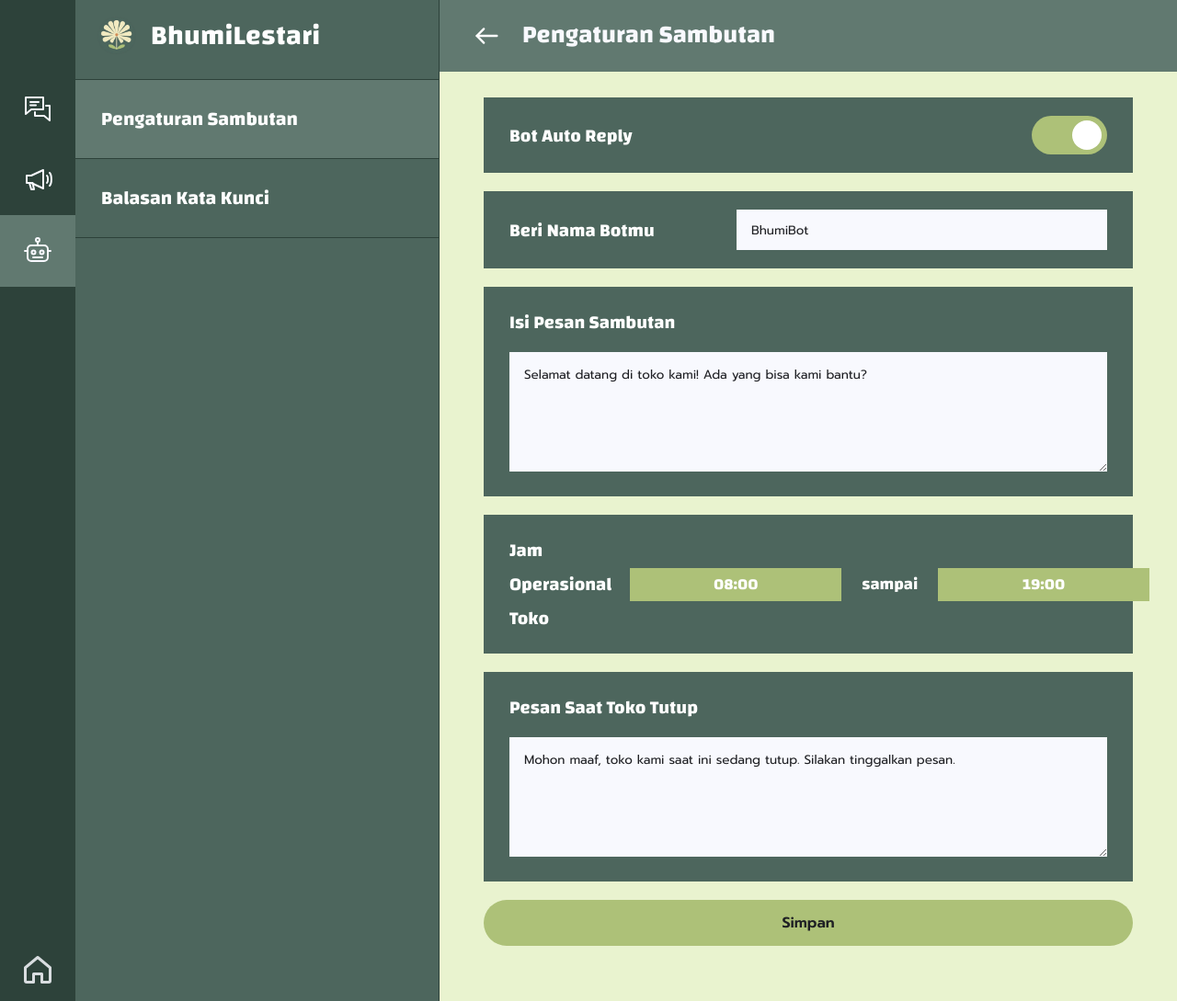
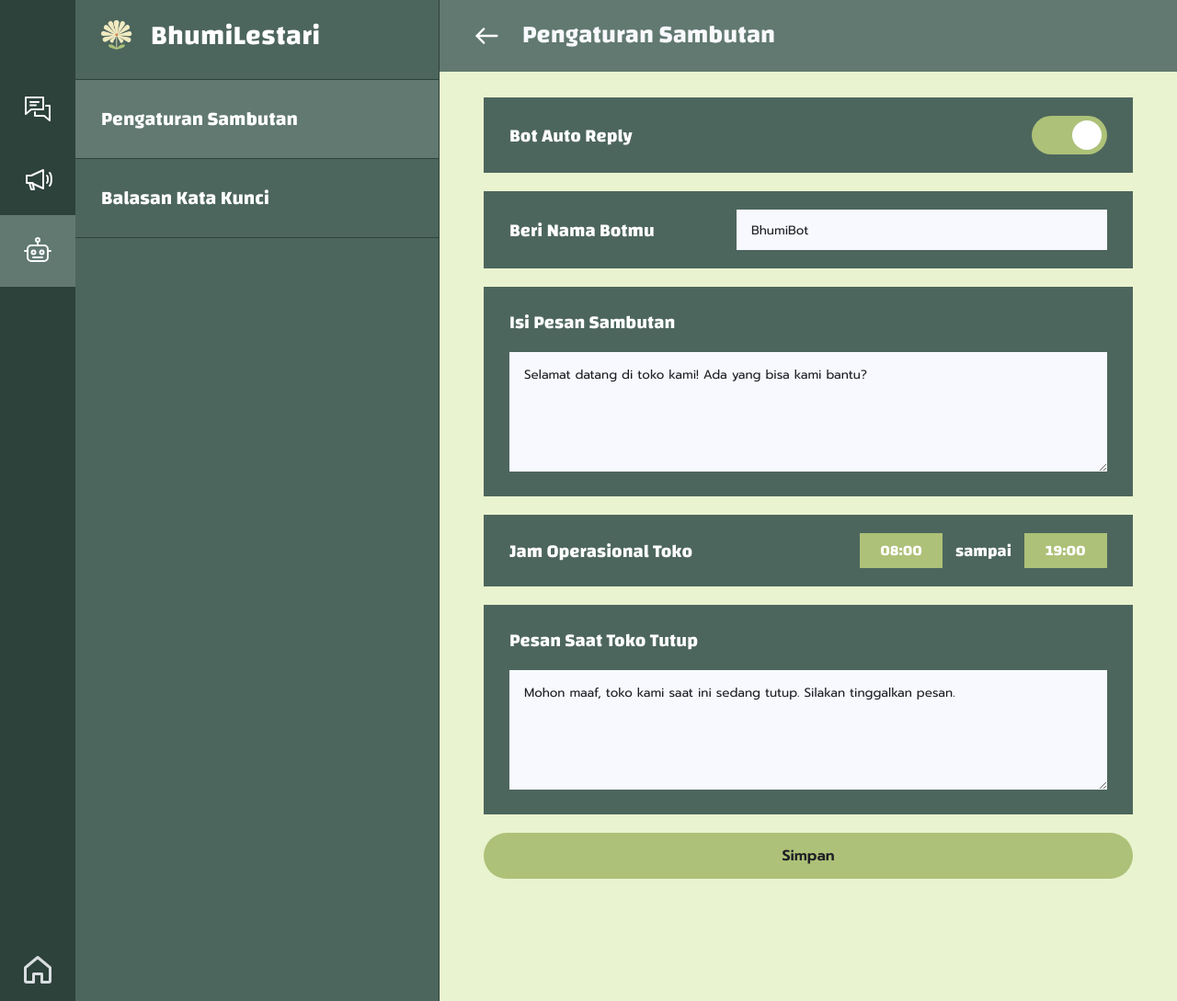
Before and after one commit to PBP-E-Kelompok-08/BhumiLestari, a Django app: page /chat/seller/settings/ in a window 1280 px wide. Shown: the whole page at 92% size. Run offline with Django 5.2, Linux system fonts and the light colour scheme; the visitor is signed in with stand-in values (Sample User, id 1); data comes from the database, SQL or seed files in the repository.

Commit message:
fix: fix front end  UI responsiveness

```diff
--- a/apps/chat/static/chat/css/chat.css
+++ b/apps/chat/static/chat/css/chat.css
@@ -31,6 +31,7 @@
     --chat-star: #FFE540;
     --chat-star-empty: #E5DFC5;
     --chat-danger: #FF0303;
+    --chat-danger-background: #de0000;
     --chat-date-pill: #D9D9D9;
     --font-heading: 'Changa', sans-serif;
     --font-body: 'Prompt', sans-serif;
@@ -953,13 +954,20 @@ body.chat-page-body {
     background-color: var(--chat-sidebar-bg);
     padding: 20px 28px;
     color: #FFFFFF;
+    box-sizing: border-box;
 }
 
 .chat-settings-card.row-card {
     display: flex;
     align-items: center;
     justify-content: space-between;
-    gap: 20px;
+    gap: 14px 20px;
+    flex-wrap: wrap;
+}
+
+.chat-settings-card.row-card .chat-settings-label {
+    white-space: nowrap;
+    flex-shrink: 0;
 }
 
 .chat-settings-label {
@@ -1001,19 +1009,29 @@ body.chat-page-body {
 .chat-hours-group {
     display: flex;
     align-items: center;
-    gap: 22px;
+    gap: 14px;
+    flex-shrink: 0;
+    flex-wrap: wrap;
 }
 
 .chat-time-box {
+    width: 90px;
+    max-width: 96px;
+    height: 38px;
     background-color: var(--chat-olive);
     color: #FFFFFF;
     border: none;
-    height: 36px;
-    padding: 0 18px;
+    padding: 0 8px;
     font-family: var(--font-heading);
-    font-size: 17px;
+    font-size: 16px;
     font-weight: 700;
     text-align: center;
+    box-sizing: border-box;
+}
+
+.chat-time-box:focus {
+    outline: none !important;
+    box-shadow: 0 0 0 2.5px rgba(255, 255, 255, 0.7);
 }
 
 .chat-hours-sep {
@@ -1021,6 +1039,7 @@ body.chat-page-body {
     font-size: 18px;
     font-weight: 700;
     color: #FFFFFF;
+    white-space: nowrap;
 }
 
 .chat-save-pill-btn {
--- a/apps/chat/templates/chat/seller_settings.html
+++ b/apps/chat/templates/chat/seller_settings.html
@@ -58,6 +58,8 @@
                        id="operatingStartInput"
                        name="operating_hours_start"
                        class="chat-time-box"
+                       placeholder="08:00"
+                       maxlength="5"
                        aria-label="Jam Buka Operasional (HH:MM)"
                        value="{{ operating_hours_start }}">
                 <span class="chat-hours-sep">sampai</span>
@@ -65,6 +67,8 @@
                        id="operatingEndInput"
                        name="operating_hours_end"
                        class="chat-time-box"
+                       placeholder="19:00"
+                       maxlength="5"
                        aria-label="Jam Tutup Operasional (HH:MM)"
                        value="{{ operating_hours_end }}">
             </div>
```
Also changed, not shown: other parts of apps/chat/static/chat/css/chat.css (+33 -7 lines), apps/chat/static/chat/js/buyer_chat.js (+12 -8 lines), apps/chat/static/chat/js/seller_chat.js (+1 -14 lines).
